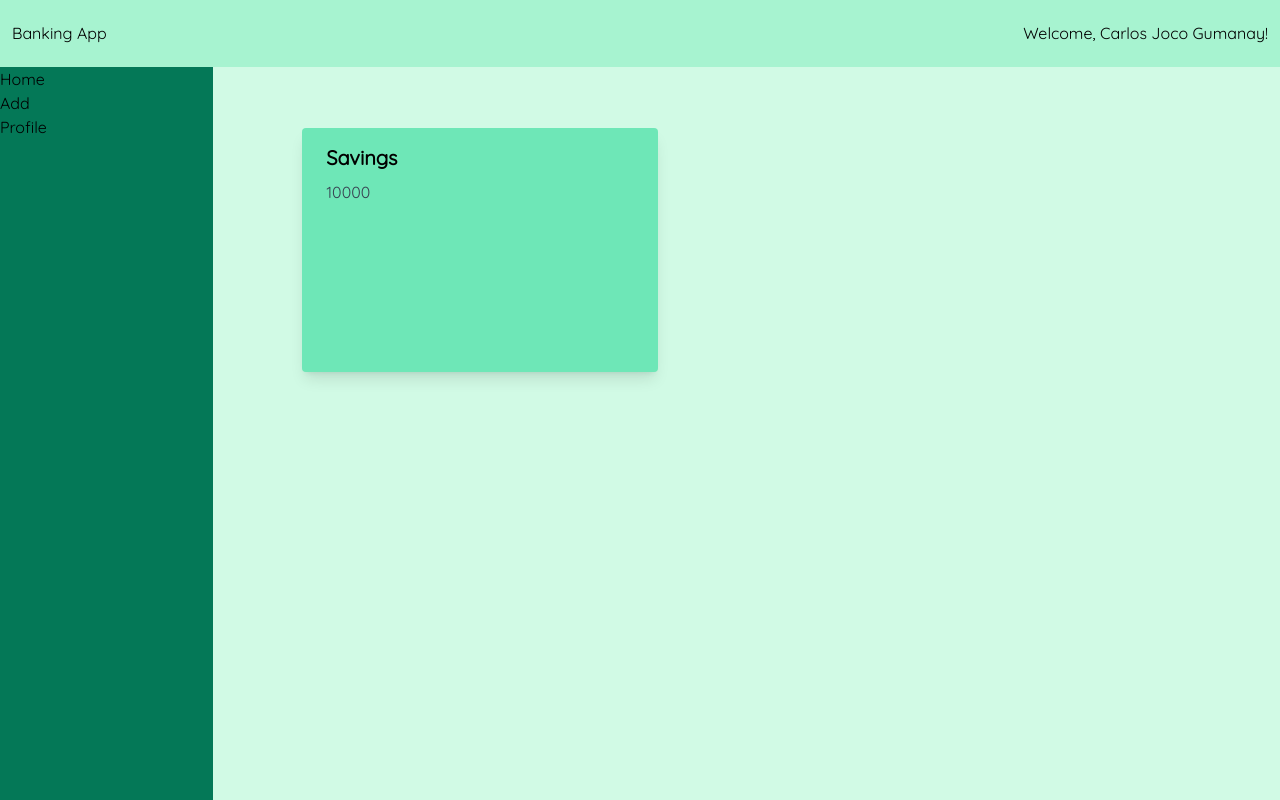
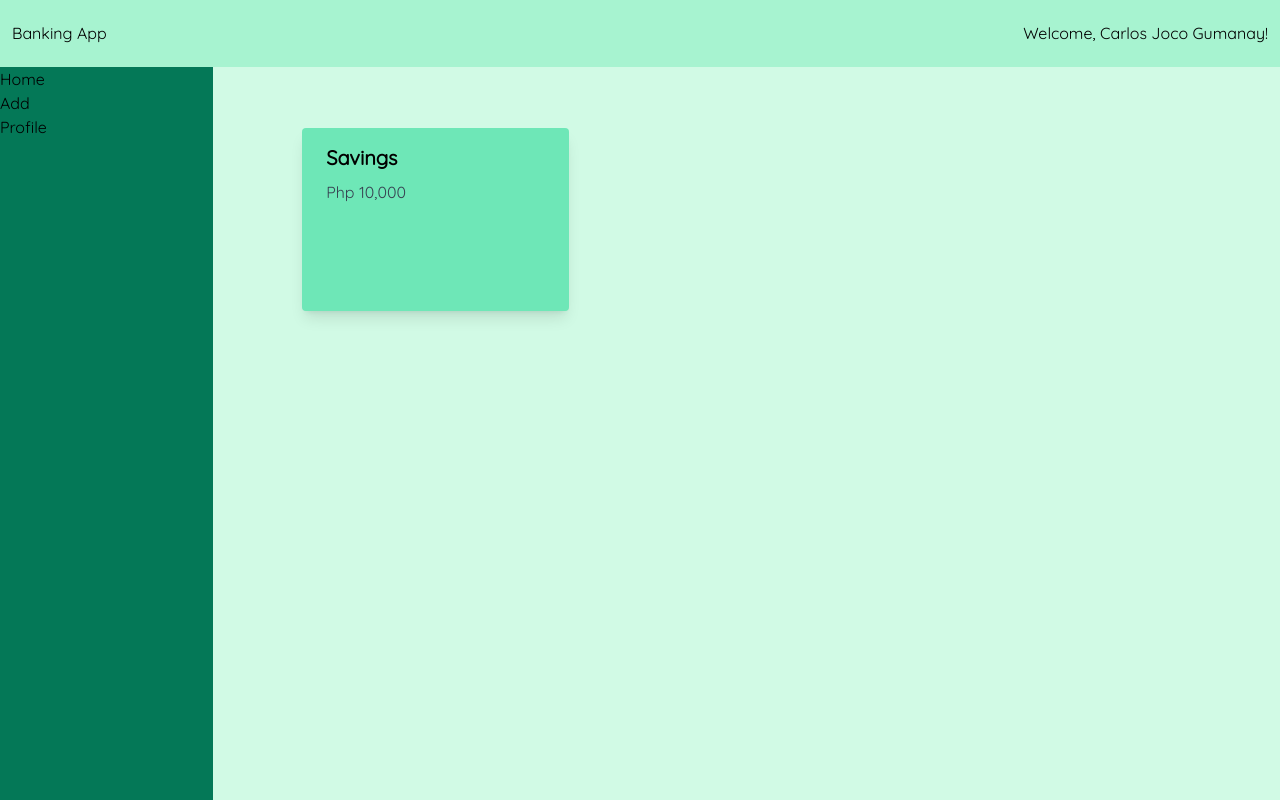
Before and after one commit to jocogum10/banking-app, a React (Create React App) app: page / in a window 1280 px wide. Built offline with nearby package versions, Linux system fonts and the light colour scheme.

Commit message:
add array in object

```diff
--- a/src/App.js
+++ b/src/App.js
@@ -3,16 +3,15 @@ import Navbar from './components/Navbar';
 import Sidebar from './components/Sidebar';
 
 function App() {
-  const account = {
+  const user = {
     name : 'Carlos Joco Gumanay',
-    account_type : 'Savings',
-    amount : '10000'
+    account: [{account_type : 'Savings', amount : '10000'}],
   }
   return (
     <div className="grid grid-cols-12 grid-rows-12 font-Quicksand bg-emerald-100 h-screen">
-      <Navbar name={account.name} />
+      <Navbar name={user.name} />
       <Sidebar />
-      <Content account_type={account.account_type} amount={account.amount} />
+      <Content account={user.account} />
     </div>
   );
 }
--- a/src/components/Card.jsx
+++ b/src/components/Card.jsx
@@ -1,10 +1,10 @@
 function Card ({amount, account_type}) {
     return (
-        <div className="bg-emerald-300 max-w-sm rounded overflow-hidden shadow-lg row-start-2 col-start-2 col-span-4 row-span-4">
-            <div class="px-6 py-4">
-            <div class="font-bold text-xl mb-2">{account_type}</div>
-                <p class="text-gray-700 text-base">
-                {amount}
+        <div className="bg-emerald-300 max-w-sm rounded overflow-hidden shadow-lg row-start-2 col-start-2 col-span-3 row-span-3">
+            <div className="px-6 py-4">
+            <div className="font-bold text-xl mb-2">{account_type}</div>
+                <p className="text-gray-700 text-base">
+                    Php {amount.toString().replace(/\B(?=(\d{3})+(?!\d))/g, ",")}
                 </p>
             </div>
         </div>
--- a/src/components/Content.jsx
+++ b/src/components/Content.jsx
@@ -2,10 +2,10 @@
 import Card from "./Card";
 
 
-function Content ({account_type, amount}) {
+function Content ({account}) {
     return (
         <div className="bg-emerald-100 col-span-10 row-start-2 row-span-full grid grid-cols-12 grid-rows-12">
-            <Card amount={amount} account_type={account_type} />
+            <Card amount={account[0].amount} account_type={account[0].account_type} />
         </div>
     )
 }
```
